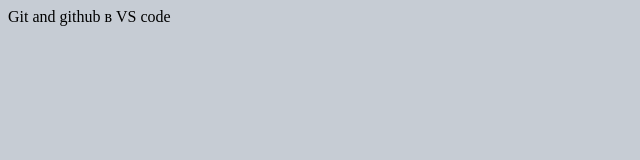
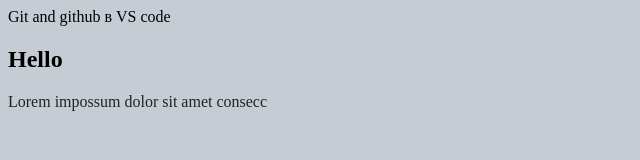
Before and after one commit to perepelicyn/gittest, a plain HTML site: page index.html in a window 1280 px wide. Shown: the whole page, without its empty margins (0-640 px from the left). Drawn offline with Linux system fonts and the light colour scheme.

Commit message:
коммит

```diff
--- a/css/main.css
+++ b/css/main.css
@@ -1,3 +1,6 @@
 body{
     background-color: rgb(198, 204, 212);
 }
+p{
+    color: #222;
+}
--- a/index.html
+++ b/index.html
@@ -8,5 +8,7 @@
 </head>
 <body
     <p>Git and github в VS code</p>
+    <h2>Hello</h2>
+    <p>Lorem impossum dolor sit amet consecc </p>
 </body>
 </html>
```
